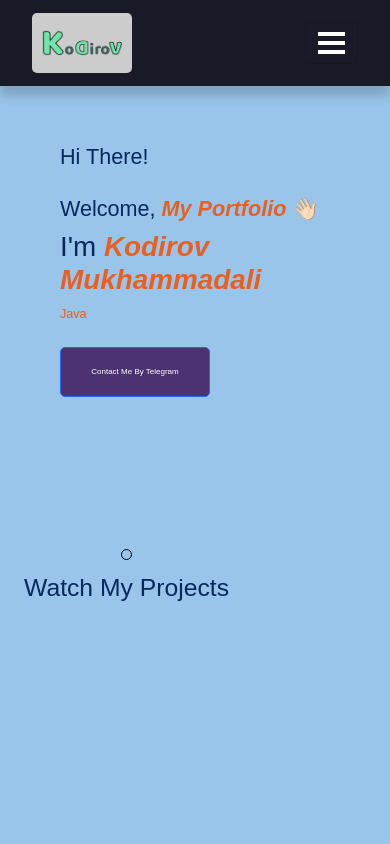
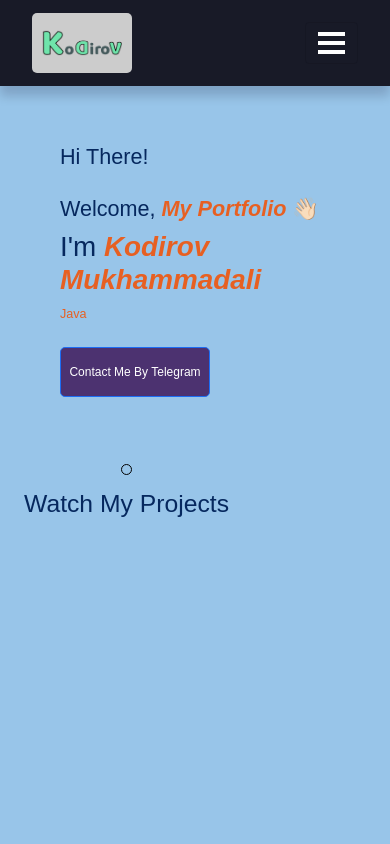
Before and after one commit to kodirov8788/portfolio, a React (Create React App) app: page / in a window 390 px wide. Shown: the top 844 px of the page. Built offline with nearby package versions, Linux system fonts and the light colour scheme; some icons are missing.

Commit message:
fixed margin

```diff
--- a/src/components/About/About.css
+++ b/src/components/About/About.css
@@ -94,4 +94,7 @@ border-radius: 5px;
     padding-top: 0;
     display: none;
   }
+  .about__row{
+    margin-top: -3rem !important;
+  }
 }
--- a/src/components/About/About.js
+++ b/src/components/About/About.js
@@ -1,18 +1,20 @@
 import React from "react";
-import { Container, Row, Col } from "react-bootstrap"
+import { Container, Row, Col } from "react-bootstrap";
 import Github from "./Github";
 import Techstack from "./Techstack";
-import "./About.css"
-import Aboutcard from "./AboutCard"
+import "./About.css";
+import Aboutcard from "./AboutCard";
 import laptopImg from "../../Assets/about.png";
 import Toolstack from "./Toolstack";
 
 function About() {
   return (
     <div className="about__section">
-
       <Container>
-        <Row style={{ justifyContent: "center", padding: "10px" }}>
+        <Row
+          className="about__row"
+          style={{ justifyContent: "center", padding: "10px" }}
+        >
           <Col
             md={7}
             style={{
@@ -36,7 +38,7 @@ function About() {
         </Row>
         <h1 className="project-heading">
           Professional <strong className="purple">Skillset </strong>{" "}
-            <h3 style={{marginLeft: '20px'}}>Which I Used In My Projects</h3>
+          <h3 style={{ marginLeft: "20px" }}>Which I Used In My Projects</h3>
         </h1>
         <Techstack />
         <h1 className="project-heading">
--- a/src/components/Home/Home.css
+++ b/src/components/Home/Home.css
@@ -205,7 +205,7 @@
   }
   .home__carousel{
     /* display: none; */
-    top: 65%;
+    top: 55%;
     left: 0;
       /* margin-top: 30px; */
   display: flex;
@@ -224,7 +224,7 @@
   .home__mainBtn{
      margin-top: 50px;
   width: 150px !important;
-  font-size: 8px;
+  font-size: 12px;
   height: 50px;
   }
 }
--- a/src/components/Home/Home.js
+++ b/src/components/Home/Home.js
@@ -37,7 +37,7 @@ function Home() {
                 className="home__mainBtn"
                 rel="noreferrer"
               >
-                Contact Me By Telegram
+                 Contact Me By Telegram
               </a>
             </Col>
             <div className="home__carousel">
--- a/src/components/Projects/Projects.css
+++ b/src/components/Projects/Projects.css
@@ -59,7 +59,7 @@
     grid-template-columns: 1fr;
   }
   .project__text {
-    top: 10rem;
+    top: 6rem;
     width: 20em !important;
     border-radius: 10px;
     position: fixed;
```
